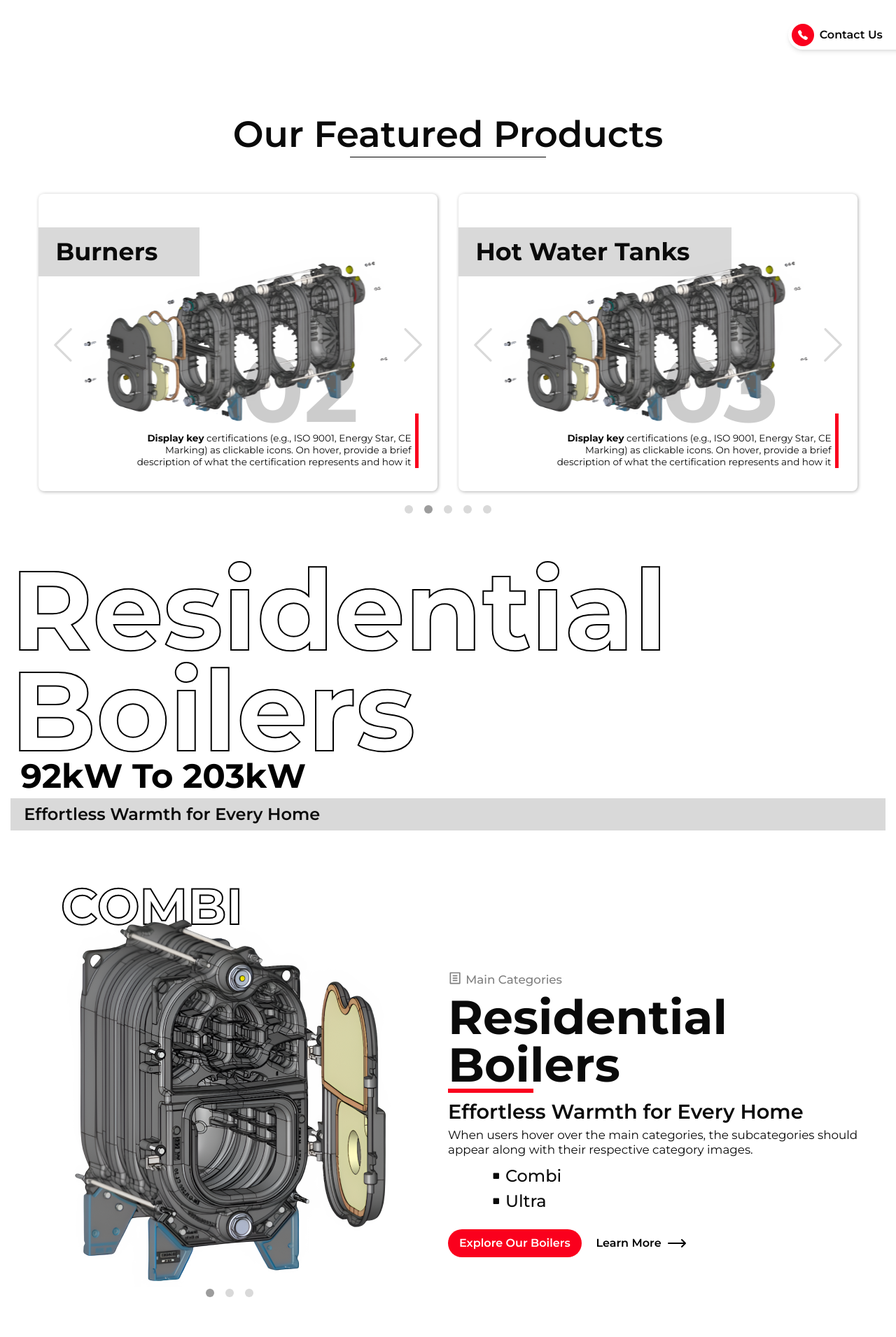
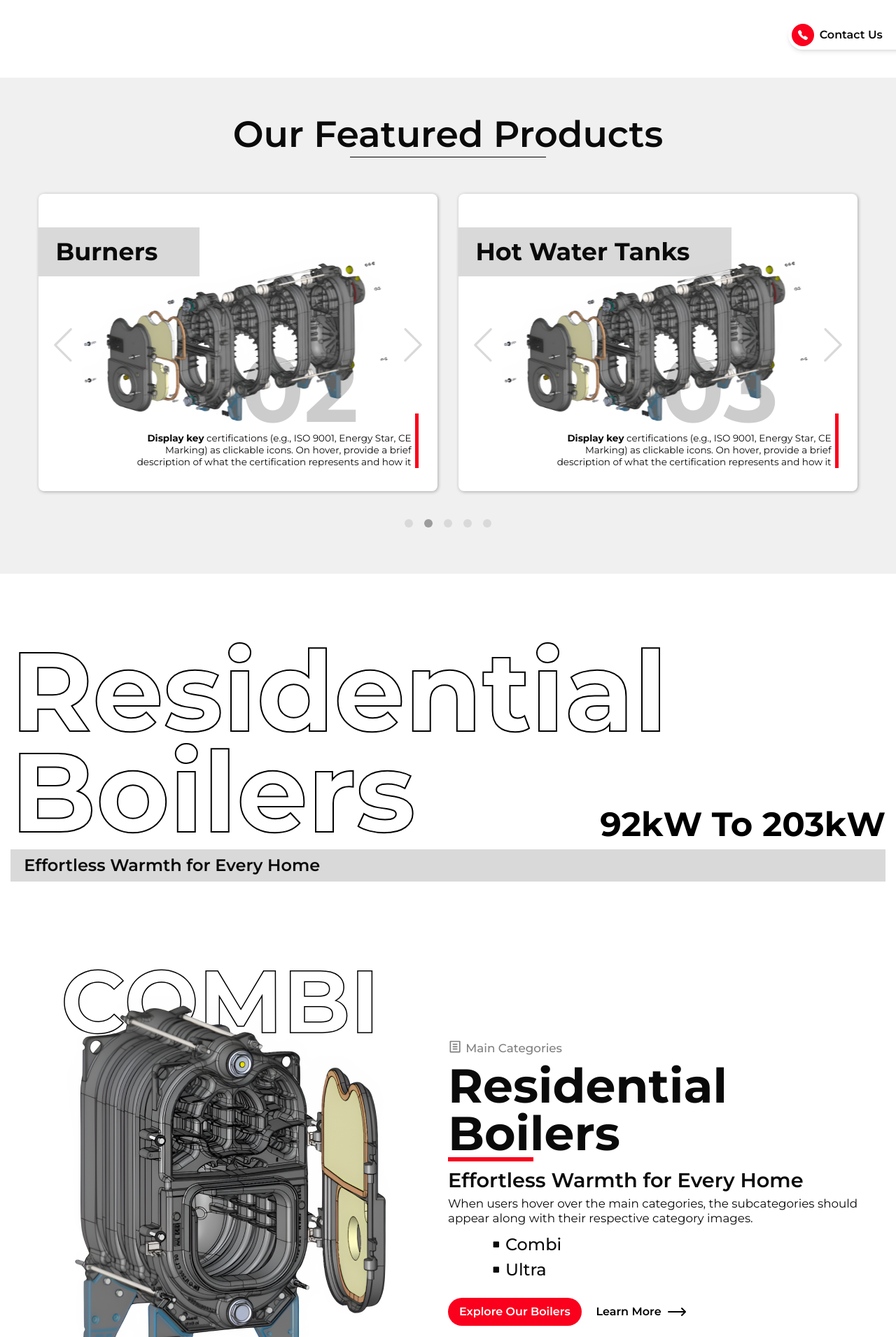
Before and after one commit to dominic91960/saint-roch, a Next.js app: page / in a window 1280 px wide. Shown: the part 689-2600 px from the top of the page at 70% size. Built offline with nearby package versions, Linux system fonts and the light colour scheme.

Commit message:
fix(homepage): homepage changes

```diff
--- a/app/globals.css
+++ b/app/globals.css
@@ -92,6 +92,15 @@ body {
   text-stroke: 1px black;
 }
 
+.light-text-stroke {
+  font-family: "montserrat-stroke", Arial, Helvetica, sans-serif;
+  color: transparent;
+  -webkit-text-stroke: 1px black;
+  -moz-text-stroke: 1px black;
+  -ms-text-stroke: 1px black;
+  text-stroke: 1px black;
+}
+
 .no-text-stroke {
   color: black;
   -webkit-text-stroke: 0;
@@ -102,6 +111,13 @@ body {
 
 @media (min-width: 768px) {
   .title-text-stroke {
+    -webkit-text-stroke: 1.5px black;
+    -moz-text-stroke: 1.5px black;
+    -ms-text-stroke: 1.5px black;
+    text-stroke: 1.5px black;
+  }
+
+  .light-text-stroke {
     -webkit-text-stroke: 1.5px black;
     -moz-text-stroke: 1.5px black;
     -ms-text-stroke: 1.5px black;
--- a/components/Navbar.tsx
+++ b/components/Navbar.tsx
@@ -1,10 +1,12 @@
 "use client";
 
 import React, { useState, useEffect } from "react";
+import Image from "next/image";
 import { Inter } from "next/font/google";
 import { usePathname } from "next/navigation";
 import Link from "next/link";
 
+import logo from "@/assets/images/logo.png";
 import "@/assets/styles/navbar.css";
 
 const inter = Inter({ subsets: ["latin"] });
@@ -49,8 +51,12 @@ const Navbar = () => {
       <div className="section-padding container mx-auto flex items-center justify-between 2xl:px-[50px]">
         {/* Logo */}
         {/* <div className="h-8"></div> */}
-        <Link href="/" className="font-semibold">
-          LOGO
+        <Link href="/" className="flex items-center justify-center">
+          <Image
+            src={logo}
+            alt="Logo of saint roch"
+            className="h-[50px] object-contain"
+          />
         </Link>
 
         {/* Desktop nav links */}
--- a/components/landing-page/FeaturedProducts.tsx
+++ b/components/landing-page/FeaturedProducts.tsx
@@ -81,14 +81,14 @@ const SwiperNavButtons = () => {
 
 const FeaturedProducts = () => {
   return (
-    <div className="overflow-hidden">
+    <section className="bg-[rgb(240,240,240)] text-[12px] sm:text-[15px] md:text-[18px] lg:text-[21px] xl:text-[24px] 2xl:text-[24px] mb-[4em]">
       <motion.div
         variants={SlideLeft(0.5)}
         initial="hidden"
         whileInView="visible"
         viewport={{ once: true }}
+        className="section-padding container mx-auto pt-[2em] pb-[2em]"
       >
-        <section className="section-padding container mx-auto my-[2em] text-[12px] sm:text-[15px] md:text-[18px] lg:text-[21px] xl:text-[24px] 2xl:text-[24px]">
         <h1 className="mb-[0.4em] text-center text-[22px] font-semibold capitalize leading-tight sm:mb-[0.5em] sm:text-[29px] md:mb-[0.6em] md:text-[36px] lg:mb-[0.7em] lg:text-[44px] xl:mb-[0.8em] xl:text-[52px] 2xl:mb-[0.8em] 2xl:text-[60px]">
           Our featured products
           <hr className="mx-auto w-[8ch] border-t-black" />
@@ -110,10 +110,9 @@ const FeaturedProducts = () => {
           }}
           className="mySwiper"
         >
-            {featuredProducts.map(
-              ({ id, category, images, emphasis, desc }) => (
+          {featuredProducts.map(({ id, category, images, emphasis, desc }) => (
             <SwiperSlide key={id}>
-                  <div className="m-[10px] pb-[40px]">
+              <div className="m-[10px] pb-[60px]">
                 <article
                   key={id}
                   className="relative w-full rounded-lg bg-white pb-[1.4em] pt-[2em] shadow-[1px_1px_5px_rgba(0,0,0,0.3)]"
@@ -174,12 +173,10 @@ const FeaturedProducts = () => {
                 </article>
               </div>
             </SwiperSlide>
-              ),
-            )}
+          ))}
         </Swiper>
+      </motion.div>
     </section>
-      </motion.div>
-    </div>
   );
 };
 
--- a/components/landing-page/MainCategories.tsx
+++ b/components/landing-page/MainCategories.tsx
@@ -67,6 +67,33 @@ const categories = [
       },
     ],
   },
+  {
+    name: "Industrial boilers",
+    wattage: "102kW to 243kW",
+    slogan: "Effortless Warmth for Every Home",
+    products: [
+      {
+        id: "prod2.1",
+        boilerImages: [
+          { id: "image2.1.1", image: boiler, alt: "Boiler" },
+          { id: "image2.1.2", image: boiler, alt: "Boiler" },
+          { id: "image2.1.3", image: boiler, alt: "Boiler" },
+        ],
+        desc: "When users hover over the main categories, the subcategories should appear along with their respective category images.",
+        boilerNames: ["Optimajor", "Commodore"],
+      },
+      {
+        id: "prod2.2",
+        boilerImages: [
+          { id: "image2.2.1", image: boiler, alt: "Boiler" },
+          { id: "image2.2.2", image: boiler, alt: "Boiler" },
+          { id: "image2.2.3", image: boiler, alt: "Boiler" },
+        ],
+        desc: "When users hover over the main categories, the subcategories should appear along with their respective category images.",
+        boilerNames: ["Optimajor", "Commodore"],
+      },
+    ],
+  },
 ];
 
 const MainCategories = () => {
@@ -75,10 +102,10 @@ const MainCategories = () => {
       {categories.map(({ name, wattage, slogan, products }) => (
         <React.Fragment key={name}>
           {/* Category name */}
-          <h1 className="title-text-stroke inline-flex flex-col text-[48px] capitalize leading-[0.9em] sm:text-[76px] md:text-[104px] lg:text-[132px] xl:text-[160px] 2xl:text-[196px]">
+          <h1 className="title-text-stroke relative inline-flex w-full flex-col text-[48px] capitalize leading-[0.9em] sm:text-[76px] md:text-[104px] lg:text-[132px] xl:text-[160px] 2xl:text-[196px]">
             {name.split(" ")[0]} <br />
             {name.split(" ")[1]} <br />
-            <span className="no-text-stroke ms-[0.3em] text-[0.3em] leading-[0.9em]">
+            <span className="no-text-stroke absolute bottom-0 right-0 ms-[0.3em] h-fit -translate-y-[10%] text-[0.3em] leading-[0.9em]">
               {wattage}
             </span>
           </h1>
@@ -99,9 +126,11 @@ const MainCategories = () => {
               viewport={{ once: true }}
             >
               {/* Image area */}
-              <div className="relative w-[260px] text-[40px] sm:w-[310px] sm:text-[50px] md:w-[360px] md:text-[60px] lg:w-[420px] lg:text-[68px] xl:w-[481px] xl:text-[72px] 2xl:w-[530px] 2xl:text-[76px]">
+              <div className="relative w-[260px] pt-[0.7em] text-[40px] sm:w-[310px] sm:text-[50px] md:w-[360px] md:text-[60px] lg:w-[420px] lg:text-[68px] xl:w-[481px] xl:text-[72px] 2xl:w-[530px] 2xl:text-[76px]">
                 <MainCategoryCarousel images={boilerImages} />
-                <h2 className="title-text-stroke absolute -top-[6%] left-0 uppercase leading-none">
+                <h2
+                  className={`light-text-stroke absolute left-0 top-0 uppercase leading-none ${boilerNames[i] === "Optimajor" || boilerNames[i] === "Commodore" ? "top-[3%] text-[1em]" : "text-[1.75em]"}`}
+                >
                   {boilerNames[i]}
                 </h2>
               </div>
```
Also changed, not shown: assets/images/logo.png (added). Lines whose indentation alone changed are shown as unchanged.
